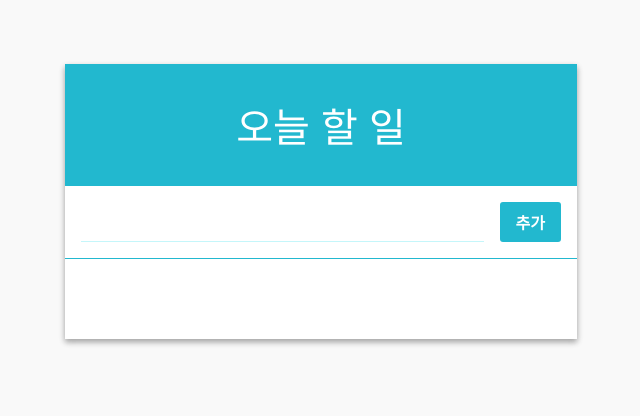
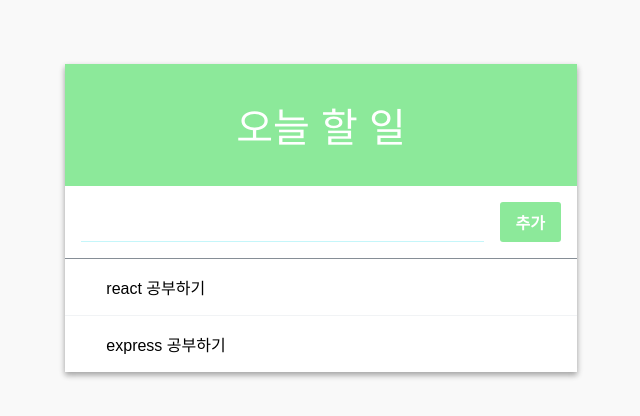
Before and after one commit to fdsfdsg/to-do-list, a React (Create React App) app: page / in a window 1280 px wide. Shown: the top 416 px of the page, without its empty margins (319-959 px from the left). Built offline with nearby package versions, Linux system fonts and the light colour scheme.

Commit message:
localStorage 기능사용 및 css수정

```diff
--- a/src/App.js
+++ b/src/App.js
@@ -5,12 +5,41 @@ import TodoItemList from './components/TodoItemList'
 
 class App extends Component {
 
-  id = 0
+  id = 2
 
   state = {
     input: ' ',
     todos : [
+      {
+        text: "react 공부하기",
+        id: 0
+      },
+      {
+        text: "express 공부하기",
+        id: 1
+      }
     ]
+  }
+
+  UNSAFE_componentWillMount() {
+    const todos = localStorage.todos;
+    const id = localStorage.id;
+
+    if (todos) {
+      this.setState({
+        todos: JSON.parse(todos),
+        id,
+      });
+    }
+  }
+
+  componentDidUpdate(prevProps, prevState) {
+    if (JSON.stringify(prevState.todos) !== JSON.stringify(this.state.todos)) {
+      localStorage.todos = JSON.stringify(this.state.todos)
+    }
+    if (prevState.id !== this.state.id) {
+      localStorage.id = this.state.id
+    }
   }
 
   handleChange = (e) => {
--- a/src/components/Form.css
+++ b/src/components/Form.css
@@ -16,7 +16,7 @@
     padding-left: 1rem;
     padding-right: 1rem;
     margin-left: 1rem;
-    background: #22b8cf;
+    background: #8ce99a;
     border-radius: 3px;
     color: white;
     font-weight: 600;
@@ -24,5 +24,5 @@
 }
 
 .create-button:hover {
-    background: #3bc9db;
+    background: #69db7c;
 }
--- a/src/components/TodoItem.js
+++ b/src/components/TodoItem.js
@@ -1,9 +1,5 @@
 import React, { Component } from 'react';
 import './TodoItem.css'
-import $ from "jquery"
-
-window.$ = $
-window.jQuery = $
 
 class TodoItem extends Component {
 
@@ -11,33 +7,10 @@ class TodoItem extends Component {
         return this.props.checked !== nextProps.checked;
     }
 
-    componentDidMount(){
-        $('.create-button').on('click',function() { //이걸누르면
-            localStorage.setItem("input", $('input').val());
-        fetch();
-        });
-
-        function fetch() {  //id="storage"인게 바뀐다
-            $('#storage').html(localStorage.getItem('input'));
-        }
-
-        fetch();
-    }
-
     render() {
         const { text, checked, id, onToggle, onRemove } = this.props;
 
         console.log(id); //값을 입력할때마다 렌더 함수가 실행되는지 보려고
-/*
-        let obj = {
-            text : 'asd'
-        }
-        localStorage.myinfo = JSON.stringify(obj);
-        JSON.parse(localStorage.myinfo);
-        localStorage.clear();
-*/
-        //local storage 적용
-
 
         return (
 
--- a/src/components/TodoListTemplate.css
+++ b/src/components/TodoListTemplate.css
@@ -11,13 +11,13 @@
     font-size: 2.5rem;
     text-align: center;
     font-weight: 100;
-    background: #22b8cf;;
+    background: #8ce99a;
     color: white;
 }
 
 .form-wrapper {
     padding: 1rem;
-    border-bottom: 1px solid #22b8cf;
+    border-bottom: 1px solid #868e96;
 }
 
 .todos-wrapper {
```
